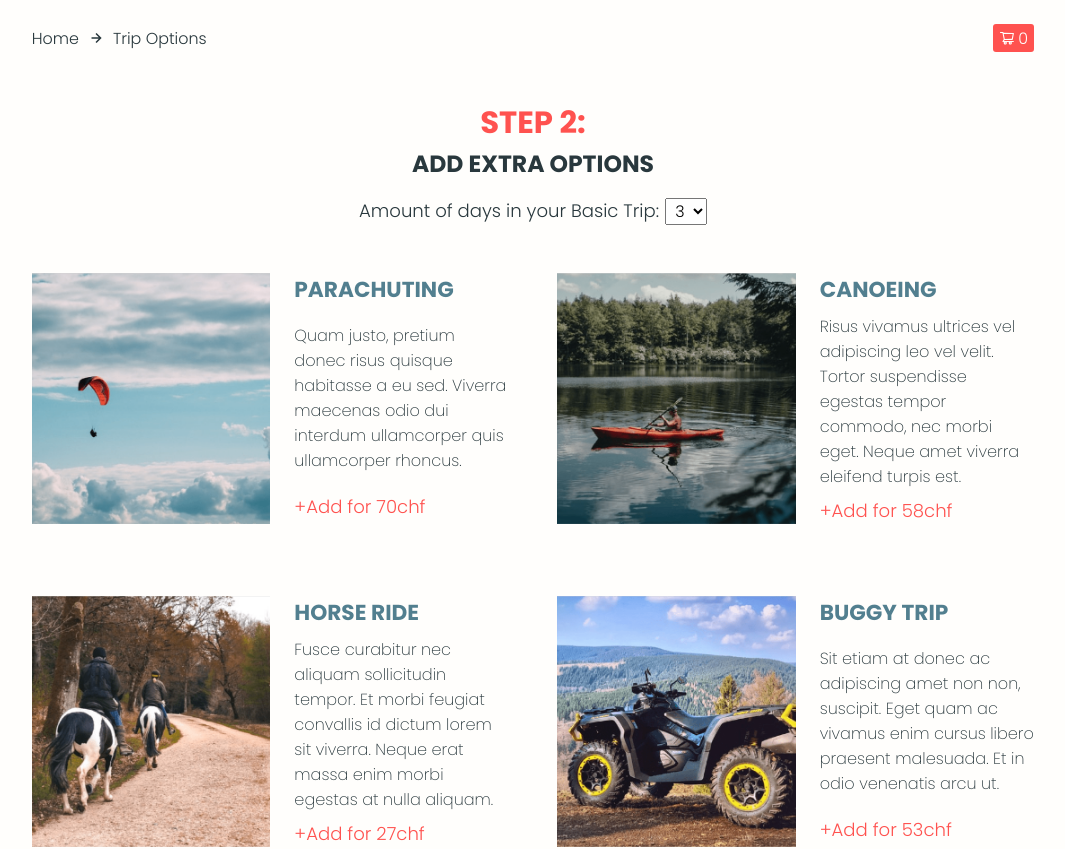
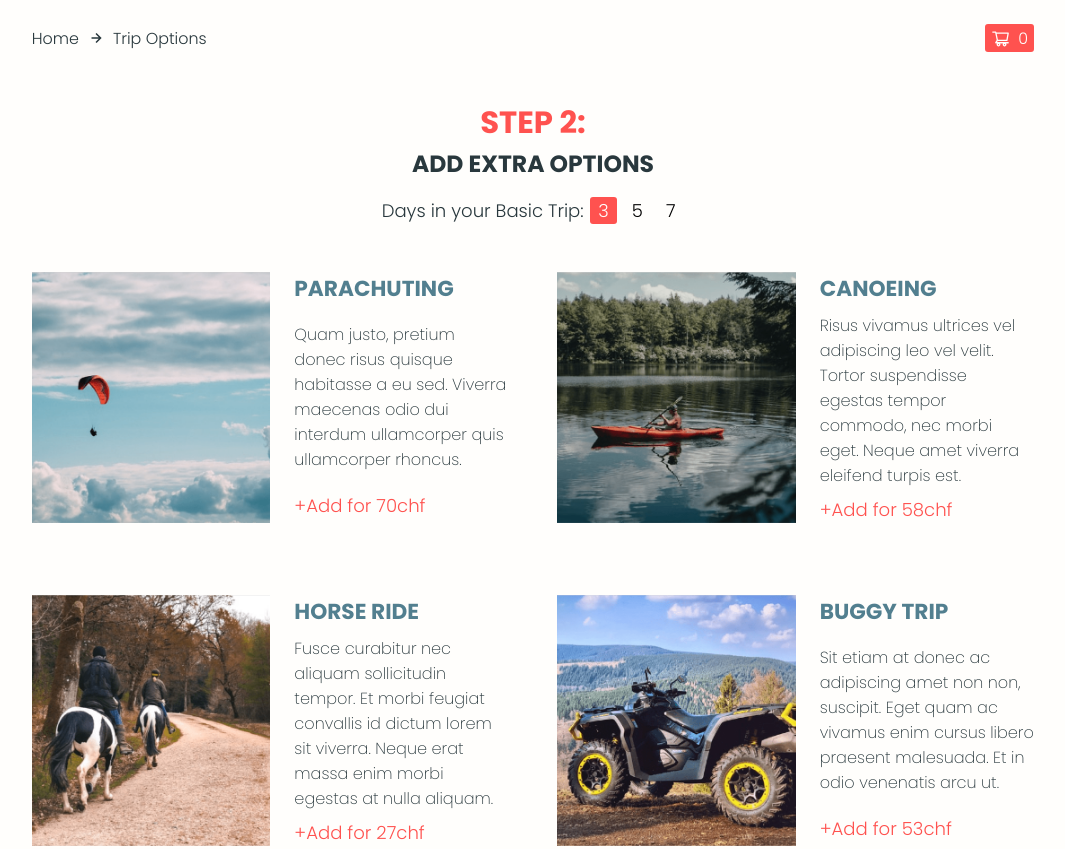
Before and after one commit to daduckster/online-vacation-shop_react, a React (Create React App) app: page /shop in a window 1280 px wide. Shown: the top 849 px of the page, without its empty margins (107-1172 px from the left). Built offline with nearby package versions, Linux system fonts and the light colour scheme.

Commit message:
changed selector btns, fixed basket nav btn

```diff
--- a/src/components/basketPage/navbarBasket/NavbarBasket.tsx
+++ b/src/components/basketPage/navbarBasket/NavbarBasket.tsx
@@ -12,16 +12,16 @@ function Navbar() {
     <nav className={styles.navContainer}>
       <div className={styles.btnContainer}>
         <Link to="/basket" className={inhStyles.basketLink}>
-          <AiOutlineShoppingCart className={styles.cartIcn} />
+          <AiOutlineShoppingCart className={inhStyles.cartIcn} />
           {activitiesInBasket.length}
         </Link>
       </div>
       <div className={styles.linksContainer}>
-        <Link to="/home" className={inhStyles.link}>Home</Link>
+        <Link to="/home#" className={inhStyles.link}>Home</Link>
         <BiRightArrowAlt className={styles.arrowIcon} />
-        <Link to="/shop" className={inhStyles.link}>Trip Options</Link>
+        <Link to="/shop#" className={inhStyles.link}>Trip Options</Link>
         <BiRightArrowAlt className={styles.arrowIcon} />
-        <Link to="/basket" className={inhStyles.link}>Basket</Link>
+        <Link to="/basket#" className={inhStyles.link}>Basket</Link>
       </div>
     </nav>
   );
--- a/src/components/basketPage/yourBasket/DurationBasketItem.tsx
+++ b/src/components/basketPage/yourBasket/DurationBasketItem.tsx
@@ -8,7 +8,7 @@ function DurationBasketItem() {
   return (
     <div className={styles.durationItemContainer}>
       <p className={styles.durationName}>
-        BASIC TRIP FOR
+        YOUR BASIC TRIP LENGTH IS
         {' '}
         {duration}
         {' '}
--- a/src/components/homePage/navbarHome/NavbarHome.module.scss
+++ b/src/components/homePage/navbarHome/NavbarHome.module.scss
@@ -4,7 +4,7 @@
 // MOBILE
 .navContainer {
   position: absolute;
-  z-index:1;
+  z-index:2;
   display: flex;
   justify-content: flex-end;
   align-items: center;
@@ -31,6 +31,7 @@
 .basketLink {
   display: flex;
   align-items: center;
+  justify-content: space-between;
   gap: 0.2rem;
   padding: 0.1rem 0.4rem;
   border: none;
@@ -41,6 +42,8 @@
   color: $off-white;
   text-decoration: none;
   cursor: pointer;
+  width: 3.1rem;
+
 
   &:hover {
     transform: scale(0.96);
--- a/src/components/homePage/navbarHome/NavbarHome.tsx
+++ b/src/components/homePage/navbarHome/NavbarHome.tsx
@@ -8,9 +8,9 @@ function NavbarHome() {
   const activitiesInBasket = useAppSelector((state) => state.chosenActivities.value);
   return (
     <nav className={styles.navContainer}>
-      <Link to="/home" className={styles.link}>Home</Link>
-      <Link to="/shop" className={styles.link}>Trip Options</Link>
-      <Link to="/basket" className={styles.basketLink}>
+      <Link to="/home#" className={styles.link}>Home</Link>
+      <Link to="/shop#" className={styles.link}>Trip Options</Link>
+      <Link to="/basket#" className={styles.basketLink}>
         <AiOutlineShoppingCart className={styles.cartIcn} />
         {activitiesInBasket.length}
       </Link>
--- a/src/components/shopPage/activitiesShop/ActivitiesShop.module.scss
+++ b/src/components/shopPage/activitiesShop/ActivitiesShop.module.scss
@@ -9,6 +9,30 @@
   gap: 1rem;
   flex-grow:1;
   padding: 2rem 1rem 0 1rem;
+}
+
+.daysBtn {
+  margin-left: 0.4rem;
+  width: 1.7rem;
+  border:none;
+  background-color: transparent;
+  font-size: 1.12rem;
+  font-family: 'Poppins', sans-serif;
+  font-weight: 300;
+  cursor: pointer;
+}
+
+.chosenDaysBtn {
+  margin-left: 0.4rem;
+  width: 1.7rem;
+  border: none;
+  border-radius: 3px;
+  background-color: $accent;
+  font-size: 1.12rem;
+  font-family: 'Poppins', sans-serif;
+  font-weight: 300;
+  color: $off-white;
+  cursor: pointer;
 }
 
 .daysSelect {
--- a/src/components/shopPage/activitiesShop/ActivitiesShop.tsx
+++ b/src/components/shopPage/activitiesShop/ActivitiesShop.tsx
@@ -4,10 +4,12 @@ import inhStylesHeroHome from '../../homePage/heroHome/HeroHome.module.scss';
 import inhStylesDurationHome from '../../homePage/durationHome/DurationHome.module.scss';
 import styles from './ActivitiesShop.module.scss';
 import Activity from './Activity';
-import { useAppSelector } from '../../../store/hooks/hooks';
+import { useAppSelector, useAppDispatch } from '../../../store/hooks/hooks';
 import activities from './activitiesShopHelper';
+import { setDaysToChosenAmount } from '../../../store/slices/durationSlice';
 
 function ActivitiesShop() {
+  const dispatch = useAppDispatch();
   const duration = useAppSelector((state) => state.duration.value);
   const durationOptions = [3, 5, 7];
   return (
@@ -19,15 +21,13 @@ function ActivitiesShop() {
 
       <div>
         <label htmlFor="selectDays">
-          Amount of days in your Basic Trip:
-          <select name="selectDays" id="selectDays" className={styles.daysSelect}>
-            {durationOptions.map((option) => {
-              if (option === duration) {
-                return <option key={option} value={option} selected>{option}</option>;
-              }
-              return <option key={option} value={option}>{option}</option>;
-            })}
-          </select>
+          Days in your Basic Trip:
+          {durationOptions.map((option) => {
+            if (option === duration) {
+              return <button className={styles.chosenDaysBtn} type="button" key={option}>{option}</button>;
+            }
+            return <button onClick={() => dispatch(setDaysToChosenAmount(option))} className={styles.daysBtn} type="button" key={option}>{option}</button>;
+          })}
         </label>
       </div>
 
@@ -36,7 +36,7 @@ function ActivitiesShop() {
       </div>
 
       <div className={styles.btnContainer}>
-        <Link to="/basket" className={inhStylesHeroHome.startBtn}>CALCULATE FINAL PRICE</Link>
+        <Link to="/basket#" className={inhStylesHeroHome.startBtn}>CALCULATE FINAL PRICE</Link>
       </div>
 
     </article>
--- a/src/components/shopPage/activitiesShop/Activity.module.scss
+++ b/src/components/shopPage/activitiesShop/Activity.module.scss
@@ -51,6 +51,12 @@
   }
 }
 
+.activityActive {
+  font-weight: 200;
+  color: $text-light;
+  cursor: default;
+}
+
 //////////////////////////////////////////////////////////////////////////////////////////////
 // MOBILE - HORIZONTAL
 @media screen and (max-height: 567px) {
--- a/src/components/shopPage/activitiesShop/Activity.tsx
+++ b/src/components/shopPage/activitiesShop/Activity.tsx
@@ -1,4 +1,4 @@
-import React from 'react';
+import React, { useState } from 'react';
 import styles from './Activity.module.scss';
 import { ActivityPlate } from '../../../types/activities';
 import { useAppDispatch } from '../../../store/hooks/hooks';
@@ -9,7 +9,11 @@ interface PropTypes {
 }
 
 function Activity({ activity }: PropTypes) {
+  const [isClicked, setIsClicked] = useState<boolean>(false);
   const dispatch = useAppDispatch();
+  function handleClick() {
+    setIsClicked(true);
+  }
   return (
     <section className={styles.activityContainer}>
       <figure className={styles.imgContainer}>
@@ -20,12 +24,25 @@ function Activity({ activity }: PropTypes) {
 
       <p className={styles.activityDescription}>{activity.description}</p>
 
-      <button type="button" onClick={() => dispatch(addActivity(activity))} className={styles.activityBtn}>
-        +Add for
-        {' '}
-        {activity.price}
-        {activity.currency}
-      </button>
+      {!isClicked && (
+        <button
+          type="button"
+          onClick={() => {
+            dispatch(addActivity(activity));
+            handleClick();
+          }}
+          className={styles.activityBtn}
+        >
+          +Add for
+          {' '}
+          {activity.price}
+          {activity.currency}
+        </button>
+      )}
+      {isClicked && (
+        <p className={styles.activityActive}>Added to Your Basket</p>
+      )}
+
     </section>
   );
 }
--- a/src/components/shopPage/navbarShop/NavbarShop.tsx
+++ b/src/components/shopPage/navbarShop/NavbarShop.tsx
@@ -12,14 +12,14 @@ function Navbar() {
     <nav className={styles.navContainer}>
       <div className={styles.btnContainer}>
         <Link to="/basket" className={inhStyles.basketLink}>
-          <AiOutlineShoppingCart className={styles.cartIcn} />
+          <AiOutlineShoppingCart className={inhStyles.cartIcn} />
           {activitiesInBasket.length}
         </Link>
       </div>
       <div className={styles.linksContainer}>
-        <Link to="/home" className={inhStyles.link}>Home</Link>
+        <Link to="/home#" className={inhStyles.link}>Home</Link>
         <BiRightArrowAlt className={styles.arrowIcon} />
-        <Link to="/shop" className={inhStyles.link}>Trip Options</Link>
+        <Link to="/shop#" className={inhStyles.link}>Trip Options</Link>
       </div>
     </nav>
   );
```
